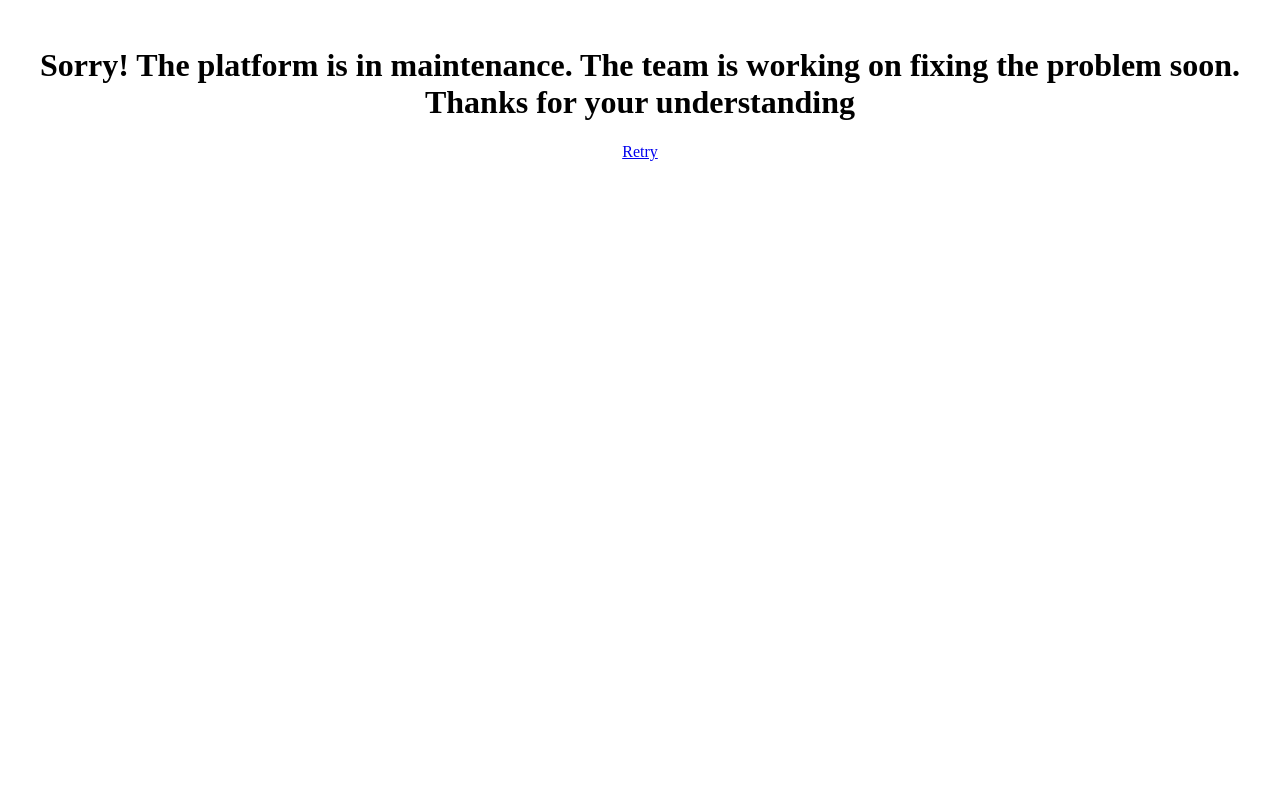
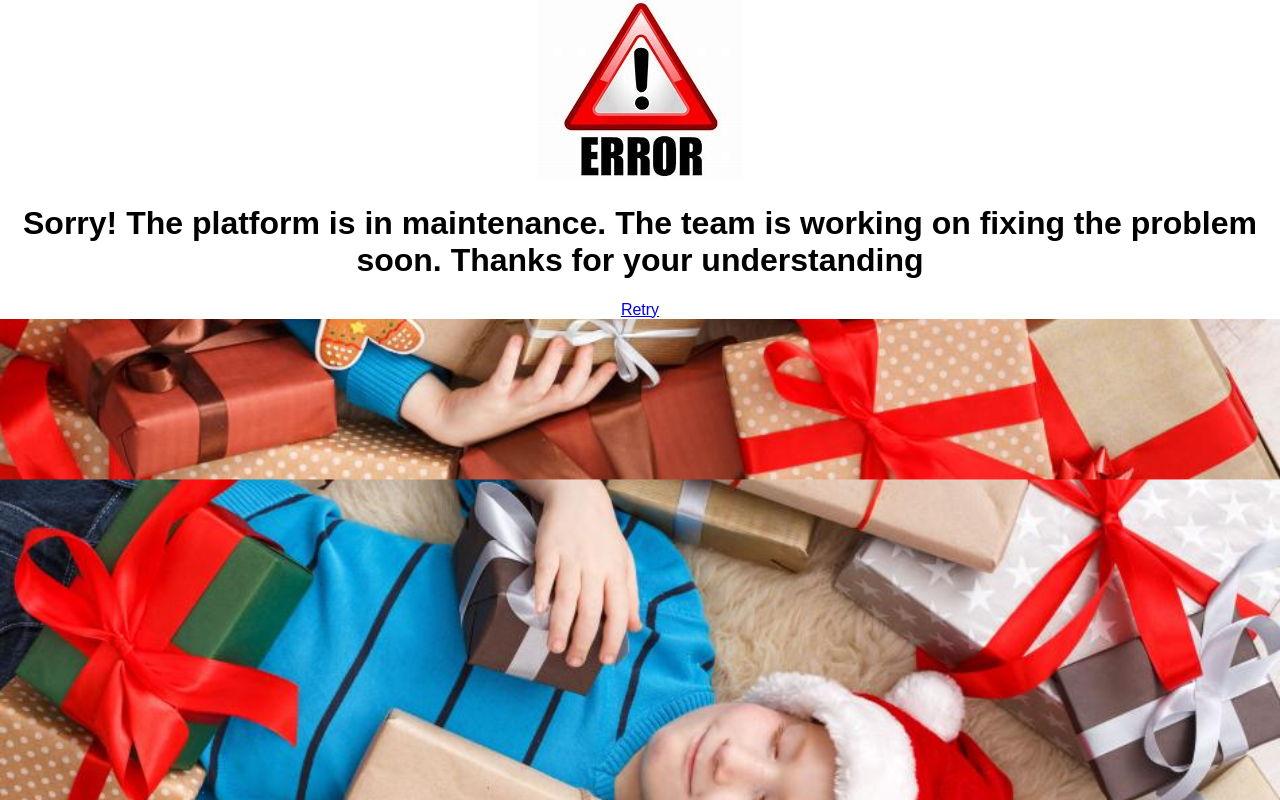
Before and after one commit to francisco660/ingles, a plain HTML site: page error.html in a window 1280 px wide. Drawn offline with Linux system fonts and the light colour scheme.

Commit message:
Add files via upload

```diff
--- a/error.html
+++ b/error.html
@@ -4,18 +4,20 @@
     <meta charset="UTF-8">
     <meta http-equiv="X-UA-Compatible" content="IE=edge">
     <meta name="viewport" content="width=device-width, initial-scale=1.0">
-
+    <link rel="stylesheet" href="estylo.css">
     <title>ERROR2</title>
 </head>
+<div class="fondo">
 <body>
 
-    <center ><img src="imag/OIP.jpg" alt=""></center>
+    <center ><img src="OIP.jpg" alt=""></center>
     <center > <h1>Sorry! The platform is in maintenance. The team is working on fixing the
         problem soon.  Thanks for your understanding</h1></center>
 
         <div class="retri">
-           <center > <a href ="file:///C:/Users/MI-PC/Desktop/ERROR/index.html">Retry</a></center>
+           <center > <a href ="index.html">Retry</a></center>
           </div>
 
 </body>
+</div>
 </html>
--- a/estylo.css
+++ b/estylo.css
@@ -29,7 +29,7 @@
 body{
     margin: 0%;
     padding: 0%;
-    background: url(imag/regalo.jpeg);
+    background: url(regalo.jpeg);
     background-size: cover;
     background-position: center;
     font-family: sans-serif;
@@ -66,3 +66,6 @@ body{
     border-radius: 1em;
     background: rgb(175, 143, 143);
 }
+.fondo{
+    background: white;
+}
```
